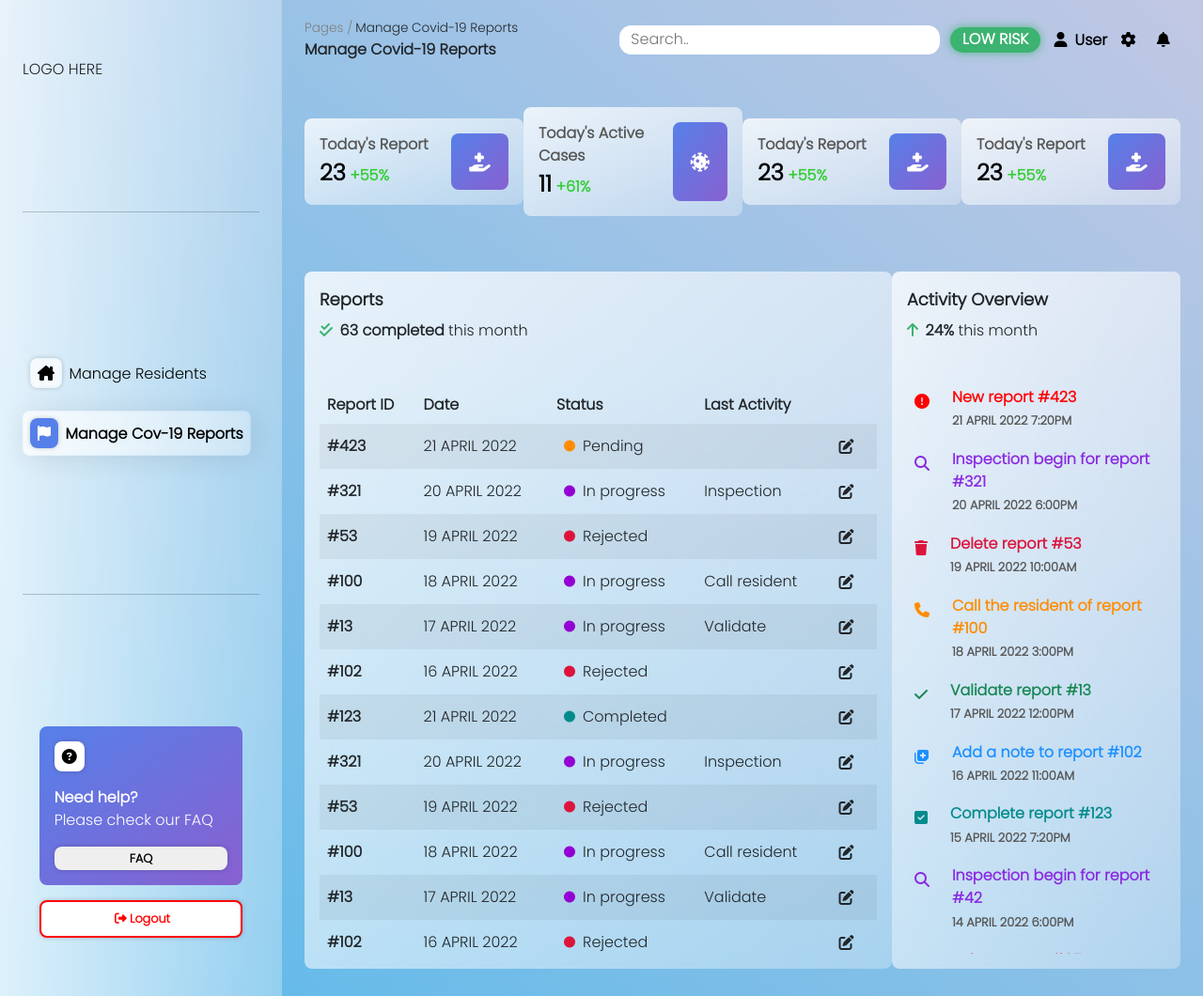
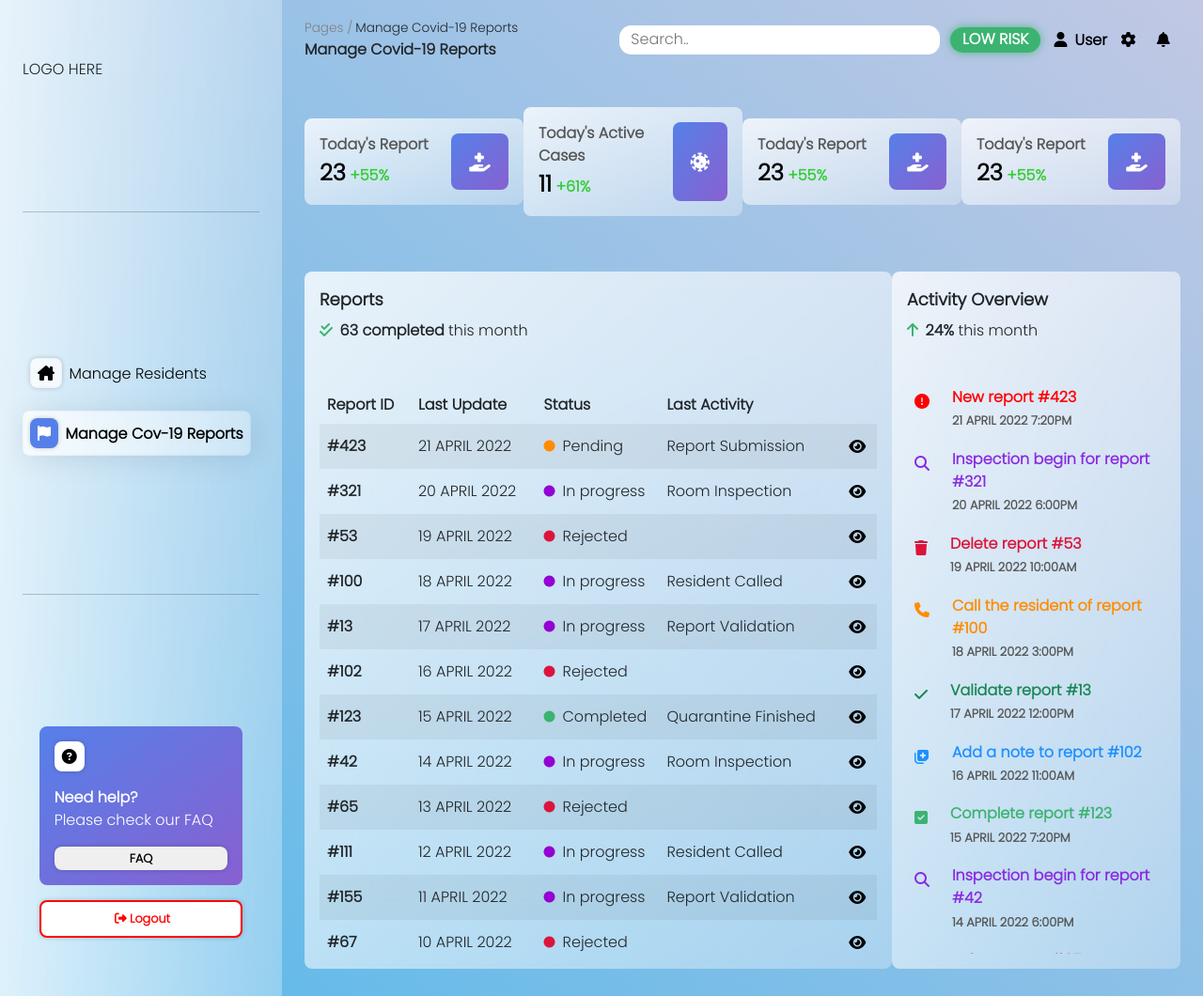
Before and after one commit to mekukun/OC-Team1, a PHP site: page /admin/managecovreport.html in a window 1280 px wide. Shown: the whole page at 94% size. Run offline with PHP 8.4, Linux system fonts and the light colour scheme; some libraries are stand-ins or nearby versions.

Commit message:
Add modal and edit button

```diff
--- a/admin/managecovreport.html
+++ b/admin/managecovreport.html
@@ -21,6 +21,7 @@
       as="script"
       crossorigin="anonymous"
     ></script>
+    <script src="../assets/js/covreporteditbtn.js"></script>
   </head>
   <body>
     <nav>
@@ -147,7 +148,7 @@
                   <thead>
                     <tr>
                       <th scope="col">Report ID</th>
-                      <th scope="col">Date</th>
+                      <th scope="col">Last Update</th>
                       <th scope="col">Status</th>
                       <th scope="col">Last Activity</th>
                     </tr>
@@ -160,8 +161,17 @@
                         <i class="fa-solid fa-circle fa-xs" id="pending"></i
                         >Pending
                       </td>
-                      <td></td>
-                      <td><i class="fa-solid fa-pen-to-square"></i></td>
+                      <td>Report Submission</td>
+                      <td>
+                        <button
+                          type="button"
+                          class="btn p-0"
+                          data-bs-toggle="modal"
+                          data-bs-target="#report423"
+                        >
+                          <i class="fa-solid fa-eye"></i>
+                        </button>
+                      </td>
                     </tr>
                     <tr>
                       <th scope="row">#321</th>
@@ -170,8 +180,17 @@
                         <i class="fa-solid fa-circle fa-xs" id="inprogress"></i
                         >In progress
                       </td>
-                      <td>Inspection</td>
-                      <td><i class="fa-solid fa-pen-to-square"></i></td>
+                      <td>Room Inspection</td>
+                      <td>
+                        <button
+                          type="button"
+                          class="btn p-0"
+                          data-bs-toggle="modal"
+                          data-bs-target="#exampleModal"
+                        >
+                          <i class="fa-solid fa-eye"></i>
+                        </button>
+                      </td>
                     </tr>
                     <tr>
                       <th scope="row">#53</th>
@@ -181,7 +200,16 @@
                         >Rejected
                       </td>
                       <td></td>
-                      <td><i class="fa-solid fa-pen-to-square"></i></td>
+                      <td>
+                        <button
+                          type="button"
+                          class="btn p-0"
+                          data-bs-toggle="modal"
+                          data-bs-target="#423"
+                        >
+                          <i class="fa-solid fa-eye"></i>
+                        </button>
+                      </td>
                     </tr>
                     <tr>
                       <th scope="row">#100</th>
@@ -190,8 +218,17 @@
                         <i class="fa-solid fa-circle fa-xs" id="inprogress"></i
                         >In progress
                       </td>
-                      <td>Call resident</td>
-                      <td><i class="fa-solid fa-pen-to-square"></i></td>
+                      <td>Resident Called</td>
+                      <td>
+                        <button
+                          type="button"
+                          class="btn p-0"
+                          data-bs-toggle="modal"
+                          data-bs-target="#423"
+                        >
+                          <i class="fa-solid fa-eye"></i>
+                        </button>
+                      </td>
                     </tr>
                     <tr>
                       <th scope="row">#13</th>
@@ -200,8 +237,17 @@
                         <i class="fa-solid fa-circle fa-xs" id="inprogress"></i
                         >In progress
                       </td>
-                      <td>Validate</td>
-                      <td><i class="fa-solid fa-pen-to-square"></i></td>
+                      <td>Report Validation</td>
+                      <td>
+                        <button
+                          type="button"
+                          class="btn p-0"
+                          data-bs-toggle="modal"
+                          data-bs-target="#423"
+                        >
+                          <i class="fa-solid fa-eye"></i>
+                        </button>
+                      </td>
                     </tr>
                     <tr>
                       <th scope="row">#102</th>
@@ -211,67 +257,130 @@
                         >Rejected
                       </td>
                       <td></td>
-                      <td><i class="fa-solid fa-pen-to-square"></i></td>
+                      <td>
+                        <button
+                          type="button"
+                          class="btn p-0"
+                          data-bs-toggle="modal"
+                          data-bs-target="#423"
+                        >
+                          <i class="fa-solid fa-eye"></i>
+                        </button>
+                      </td>
                     </tr>
                     <tr>
                       <th scope="row">#123</th>
-                      <td>21 APRIL 2022</td>
+                      <td>15 APRIL 2022</td>
                       <td>
                         <i class="fa-solid fa-circle fa-xs" id="completed"></i
                         >Completed
                       </td>
-                      <td></td>
-                      <td><i class="fa-solid fa-pen-to-square"></i></td>
+                      <td>Quarantine Finished</td>
+                      <td>
+                        <button
+                          type="button"
+                          class="btn p-0"
+                          data-bs-toggle="modal"
+                          data-bs-target="#423"
+                        >
+                          <i class="fa-solid fa-eye"></i>
+                        </button>
+                      </td>
                     </tr>
                     <tr>
-                      <th scope="row">#321</th>
-                      <td>20 APRIL 2022</td>
+                      <th scope="row">#42</th>
+                      <td>14 APRIL 2022</td>
                       <td>
                         <i class="fa-solid fa-circle fa-xs" id="inprogress"></i
                         >In progress
                       </td>
-                      <td>Inspection</td>
-                      <td><i class="fa-solid fa-pen-to-square"></i></td>
+                      <td>Room Inspection</td>
+                      <td>
+                        <button
+                          type="button"
+                          class="btn p-0"
+                          data-bs-toggle="modal"
+                          data-bs-target="#423"
+                        >
+                          <i class="fa-solid fa-eye"></i>
+                        </button>
+                      </td>
                     </tr>
                     <tr>
-                      <th scope="row">#53</th>
-                      <td>19 APRIL 2022</td>
+                      <th scope="row">#65</th>
+                      <td>13 APRIL 2022</td>
                       <td>
                         <i class="fa-solid fa-circle fa-xs" id="delete"></i
                         >Rejected
                       </td>
                       <td></td>
-                      <td><i class="fa-solid fa-pen-to-square"></i></td>
+                      <td>
+                        <button
+                          type="button"
+                          class="btn p-0"
+                          data-bs-toggle="modal"
+                          data-bs-target="#423"
+                        >
+                          <i class="fa-solid fa-eye"></i>
+                        </button>
+                      </td>
                     </tr>
                     <tr>
-                      <th scope="row">#100</th>
-                      <td>18 APRIL 2022</td>
+                      <th scope="row">#111</th>
+                      <td>12 APRIL 2022</td>
                       <td>
                         <i class="fa-solid fa-circle fa-xs" id="inprogress"></i
                         >In progress
                       </td>
-                      <td>Call resident</td>
-                      <td><i class="fa-solid fa-pen-to-square"></i></td>
+                      <td>Resident Called</td>
+                      <td>
+                        <button
+                          type="button"
+                          class="btn p-0"
+                          data-bs-toggle="modal"
+                          data-bs-target="#423"
+                        >
+                          <i class="fa-solid fa-eye"></i>
+                        </button>
+                      </td>
                     </tr>
                     <tr>
-                      <th scope="row">#13</th>
-                      <td>17 APRIL 2022</td>
+                      <th scope="row">#155</th>
+                      <td>11 APRIL 2022</td>
                       <td>
                         <i class="fa-solid fa-circle fa-xs" id="inprogress"></i
                         >In progress
                       </td>
-                      <td>Validate</td>
-                      <td><i class="fa-solid fa-pen-to-square"></i></td>
+                      <td>Report Validation</td>
+                      <td>
+                        <button
+                          type="button"
+                          class="btn p-0"
+                          data-bs-toggle="modal"
+                          data-bs-target="#423"
+                        >
+                          <i class="fa-solid fa-eye"></i>
+                        </button>
+                      </td>
                     </tr>
                     <tr>
-                      <th scope="row">#102</th>
-                      <td>16 APRIL 2022</td>
+                      <th scope="row">#67</th>
+                      <td>10 APRIL 2022</td>
                       <td>
                         <i class="fa-solid fa-circle fa-xs" id="delete"></i
                         >Rejected
                       </td>
                       <td></td>
-                      <td><i class="fa-solid fa-pen-to-square"></i></td>
+                      <td>
+                        <button
+                          type="button"
+                          class="btn p-0"
+                          data-bs-toggle="modal"
+                          data-bs-target="#423"
+                        >
+                          <i class="fa-solid fa-eye"></i>
+                        </button>
+                      </td>
                     </tr>
                   </tbody>
                 </table>
@@ -377,5 +486,119 @@
         </div>
       </div>
     </main>
+    <!-- Modal -->
+    <div class="modal fade" id="report423" tabindex="-1" aria-hidden="true">
+      <div class="modal-dialog modal-dialog-centered">
+        <div class="modal-content">
+          <div class="modal-header">
+            <h5 class="modal-title" id="exampleModalLabel">Report #423</h5>
+            <button onclick="covreporteditbtn()" class="btn p-0" id="editbtn">
+              <i class="fa-solid fa-pen-to-square p-2"></i>
+            </button>
+            <button
+              type="button"
+              class="btn-close"
+              data-bs-dismiss="modal"
+              aria-label="Close"
+            ></button>
+          </div>
+          <div class="modal-body d-flex flex-column">
+            <div class="row mb-2">
+              <div class="col-md-auto">
+                <span class="modalsubtitle">Name:</span>
+                <span>Muluk</span>
+              </div>
+              <div class="col-md-auto mb-2">
+                <div class="form-check">
+                  <input
+                    type="checkbox"
+                    class="form-check-input"
+                    id="reportvalidation"
+                    required
+                    disabled
+                  />
+                  <label
+                    class="form-check-label modalsubtitle"
+                    for="reportvalidation"
+                    >Validate</label
+                  >
+                  <div class="invalid-feedback">
+                    Please validate to start process the report.
+                  </div>
+                </div>
+              </div>
+            </div>
+            <div class="row mb-2">
+              <div class="col-md-auto">
+                <span class="modalsubtitle">Room No:</span>
+                <span>124A</span>
+              </div>
+              <div class="col-md-auto">
+                <span class="modalsubtitle">Contact number:</span>
+                <span>+60128763922</span>
+              </div>
+            </div>
+            <div class="d-flex flex-column mb-2">
+              <span class="modalsubtitle">Description:</span>
+              <span
+                >I have to quarantine for 14 days due to my result on the
+                Covid-19 test early in the morning. It was positive.</span
+              >
+            </div>
+            <div class="row">
+              <div class="col">
+                <span class="modalsubtitle">Last Activity Executed</span>
+                <div class="form-check">
+                  <input
+                    type="radio"
+                    class="form-check-input"
+                    id="callresidentactivitycheck"
+                    name="radio-stacked"
+                    required
+                    disabled
+                  />
+                  <label
+                    class="form-check-label"
+                    for="callresidentactivitycheck"
+                    >Call the resident.</label
+                  >
+                </div>
+                <div class="form-check">
+                  <input
+                    type="radio"
+                    class="form-check-input"
+                    id="roominspectioncheck"
+                    name="radio-stacked"
+                    required
+                    disabled
+                  />
+                  <label class="form-check-label" for="roominspectioncheck"
+                    >Begin room inspection.</label
+                  >
+                  <div class="invalid-feedback">
+                    More example invalid feedback text
+                  </div>
+                </div>
+              </div>
+              <div class="col mb-3">
+                <label for="reportnote" class="form-label modalsubtitle"
+                  >Note</label
+                >
+                <textarea
+                  class="form-control"
+                  id="reportnote"
+                  rows="3"
+                  disabled
+                ></textarea>
+              </div>
+            </div>
+          </div>
+          <div class="modal-footer d-flex justify-content-center">
+            <button type="button" class="btn text-danger">Delete</button>
+            <button type="button" class="btn btn-primary">Save changes</button>
+          </div>
+        </div>
+      </div>
+    </div>
   </body>
 </html>
--- a/assets/css/stylesheet.css
+++ b/assets/css/stylesheet.css
@@ -378,6 +378,24 @@ a {
   color: #565656;
 }
 
+tr td:nth-last-of-type(1) {
+  padding: 0;
+}
+
+tr td:nth-last-of-type(3) {
+  padding: 0;
+}
+
+td button {
+  color: black !important;
+  box-shadow: none !important;
+}
+
+td button:hover {
+  color: white !important;
+  background: linear-gradient(to right bottom, #5680e9, #8860d0);
+}
+
 #newreport {
   color: red;
 }
@@ -403,7 +421,7 @@ a {
 }
 
 #completed {
-  color: #008b8b;
+  color: rgb(60, 179, 113);
 }
 
 #pending {
@@ -412,6 +430,22 @@ a {
 
 #inprogress {
   color: #9400d3;
+}
+
+.modal-footer button {
+  box-shadow: none !important;
+}
+
+.modalsubtitle {
+  font-weight: bold !important;
+}
+
+#editbtn {
+  box-shadow: none !important;
+}
+
+#editbtn:hover {
+  color: rgb(60, 179, 113);
 }
 
 .btn {
--- /dev/null
+++ b/assets/js/covreporteditbtn.js
@@ -0,0 +1,8 @@
+function covreporteditbtn() {
+  document.getElementById("reportvalidation").removeAttribute("disabled");
+  document
+    .getElementById("callresidentactivitycheck")
+    .removeAttribute("disabled");
+  document.getElementById("roominspectioncheck").removeAttribute("disabled");
+  document.getElementById("reportnote").removeAttribute("disabled");
+}
```
